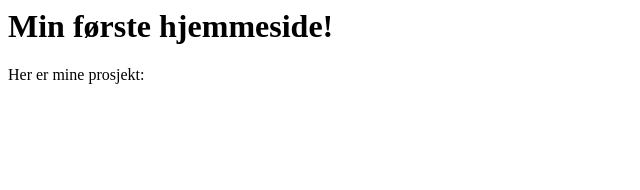
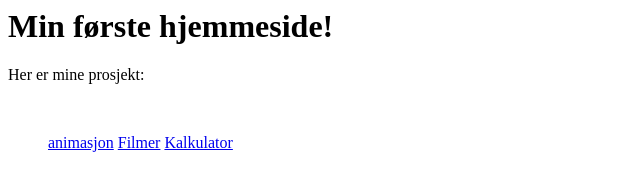
Before and after one commit to thomasbakkmyr/thomasbakkmyr.github.io, a plain HTML site: page index.html in a window 1280 px wide. Shown: the whole page, without its empty margins (0-640 px from the left). Drawn offline with Linux system fonts and the light colour scheme.

Commit message:
endret navn og fjernet .html slik at det ikke ble dobbelt opp

```diff
--- a/index.html
+++ b/index.html
@@ -4,6 +4,10 @@
     <body>
         <h1>Min første hjemmeside!</h1>
         <p>Her er mine prosjekt:<p> <br>
-
+        <ul id=liste1>
+            <l> <a href="Animasjon/animasjon_02_03_2017_index.html">animasjon</a> </l>
+            <l> <a href="Movies/Topfilmer_Thomas_index.html">Filmer</a> </l>
+            <l> <a href="Calculator/Calculator_index.html">Kalkulator</a> </l>
+            <l> <a href="Velkommenside/welcome_index.html"></a></l>
     </body>
 </html>
```
Also changed, not shown: ARRAYS/Arrays_index.html (renamed from ARRAYS/Arrays_index.html.html), Animasjon/animasjon_02_03_2017_index.html (renamed from Animasjon/animasjon_02_03_2017_index.html.html), Calculator/Calculator_index.html (renamed from Calculator/Calculator_index.html.html), LOOP/loop_index.html (renamed from LOOP/loop_index.html.html), Movies/Topfilmer_Thomas_index.html (renamed from Movies/Topfilmer_Thomas_index.html.html), Torsflyreiser/Home_01_index.html (renamed from Torsflyreiser/Home_01_index.html.html), Velkommenside/welcome_index.html (renamed from Velkommenside/welcome_index.html.html), quiz/quiz_index.html (renamed from quiz/quiz_index.html.html).
